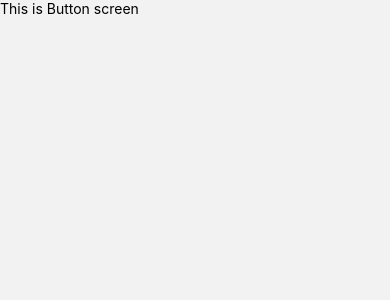
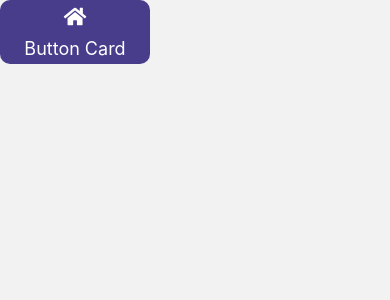
Before and after one commit to darsan012/react-native-playground, a React Native app: screen / in a window 390 px wide. Shown: the top 300 px of the page. Built offline with nearby package versions, Linux system fonts and the light colour scheme.

Commit message:
added react-native-vector-icons on the card

```diff
--- a/package.json
+++ b/package.json
@@ -15,7 +15,8 @@
     "react": "17.0.2",
     "react-native": "0.68.2",
     "react-native-safe-area-context": "^4.3.1",
-    "react-native-screens": "^3.13.1"
+    "react-native-screens": "^3.13.1",
+    "react-native-vector-icons": "^9.1.0"
   },
   "devDependencies": {
     "@babel/core": "7.18.5",
--- /dev/null
+++ b/src/components/CardComponent.js
@@ -0,0 +1,34 @@
+import React from 'react';
+
+import {View, Text, StyleSheet} from 'react-native';
+import Icon from 'react-native-vector-icons/FontAwesome5';
+
+const CardComponent = ({title}) => {
+  return (
+    <View style={style.container}>
+      <Icon name="home" size={20} color="white" />
+      <Text style={style.title}>{title}</Text>
+    </View>
+  );
+};
+
+const style = StyleSheet.create({
+  container: {
+    flex: 1,
+    alignItems: 'center',
+    justifyContent: 'center',
+    height: 120,
+    width: 150,
+    padding: 5,
+    borderRadius: 10,
+    backgroundColor: 'darkslateblue',
+  },
+  title: {
+    color: 'white',
+    fontSize: 18,
+    alignItems: 'center',
+    paddingTop: 10,
+  },
+});
+
+export default CardComponent;
--- a/src/screen/ButtonScreen.js
+++ b/src/screen/ButtonScreen.js
@@ -1,16 +1,35 @@
 import React from 'react';
-import {SafeAreaView, ScrollView, View, Text} from 'react-native';
+import {
+  SafeAreaView,
+  ScrollView,
+  View,
+  Text,
+  Dimensions,
+  StyleSheet,
+} from 'react-native';
+import CardComponent from '../components/CardComponent';
 
 const Buttonscreen = () => {
   return (
     <SafeAreaView>
-      <ScrollView>
+      <ScrollView style={style.ButtonContainer}>
         <View>
-          <Text>This is Button screen</Text>
+          <CardComponent title="Button Card" />
         </View>
       </ScrollView>
     </SafeAreaView>
   );
 };
 
+const width = Dimensions.get('window').width;
+const height = Dimensions.get('window').height;
+
+const style = StyleSheet.create({
+  ButtonContainer: {
+    height: height,
+    width: width,
+    // backgroundColor: 'grey',
+  },
+});
+
 export default Buttonscreen;
```
Also changed, not shown: 22 other files (tests, documents, lock files or other folders).
